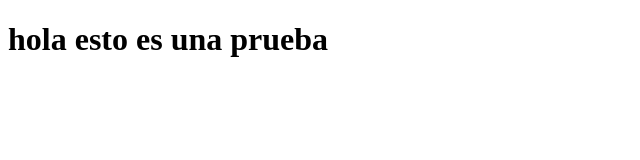
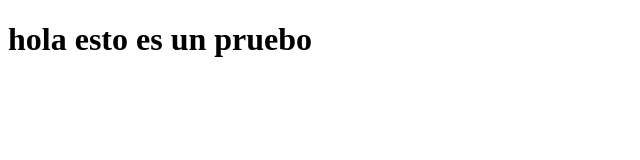
Before and after one commit to TerlaProfe/pruebaclase, a plain HTML site: page index.html in a window 1280 px wide. Shown: the whole page, without its empty margins (0-640 px from the left). Drawn offline with Linux system fonts and the light colour scheme.

Commit message:
Update index.html

```diff
--- a/index.html
+++ b/index.html
@@ -6,6 +6,6 @@
     <title>Document</title>
 </head>
 <body>
-    <h1>hola esto es una prueba</h1>
+    <h1>hola esto es un pruebo</h1>
 </body>
 </html>
```
